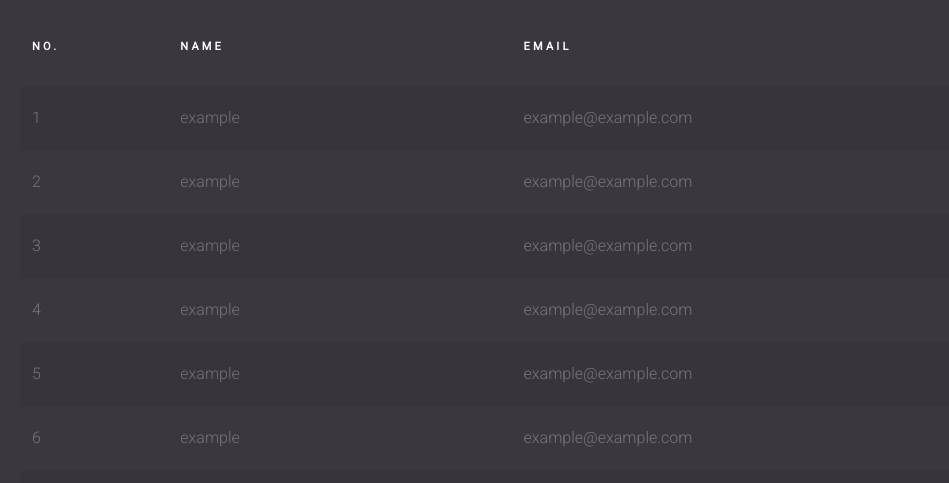
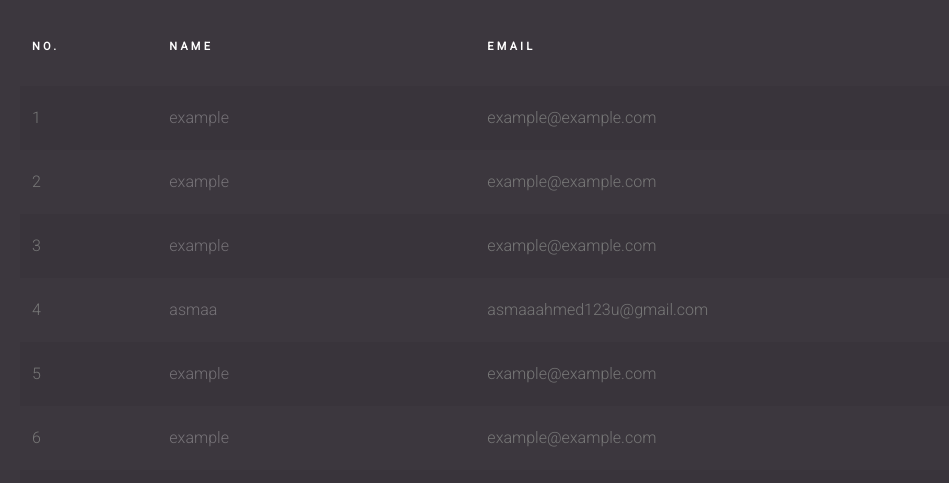
Before and after one commit to Ahmedsamymahrous/AI-Mansoura-GIT, a plain HTML site: page index.html in a window 1280 px wide. Shown: the part 317-800 px from the top of the page, without its empty margins (65-1014 px from the left). Drawn offline with Linux system fonts and the light colour scheme.

Commit message:
by asmaa

```diff
--- a/index.html
+++ b/index.html
@@ -72,8 +72,8 @@
             <!-- copy from here -->
             <tr scope="row">
               <td>4</td>
-              <td><a href="#">example</a></td>
-              <td>example@example.com</td>
+              <td><a href="#">asmaa</a></td>
+              <td>asmaaahmed123u@gmail.com</td>
             </tr>
             <!-- to here -->
 
```
